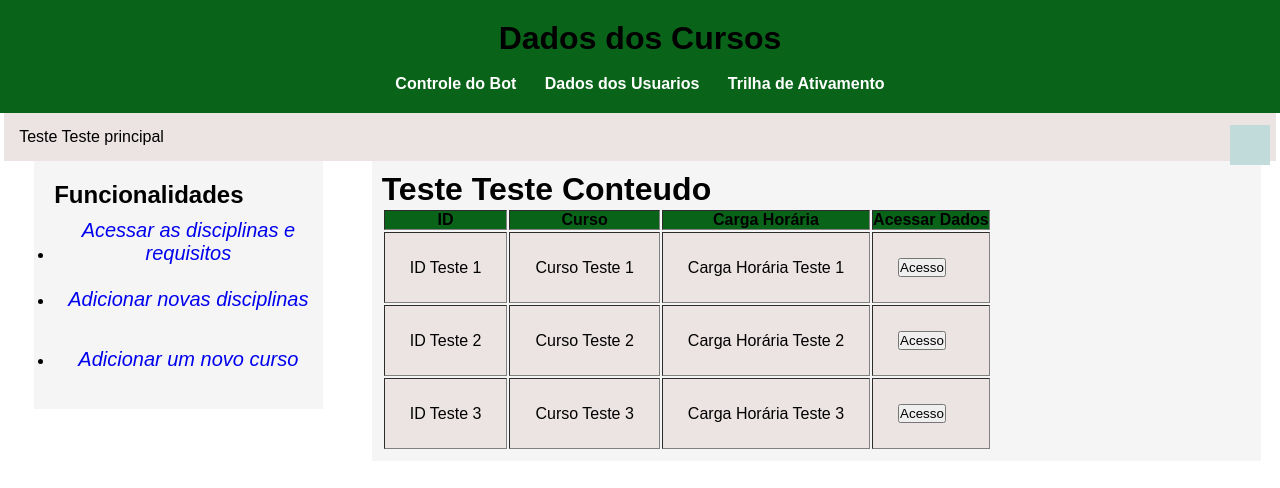
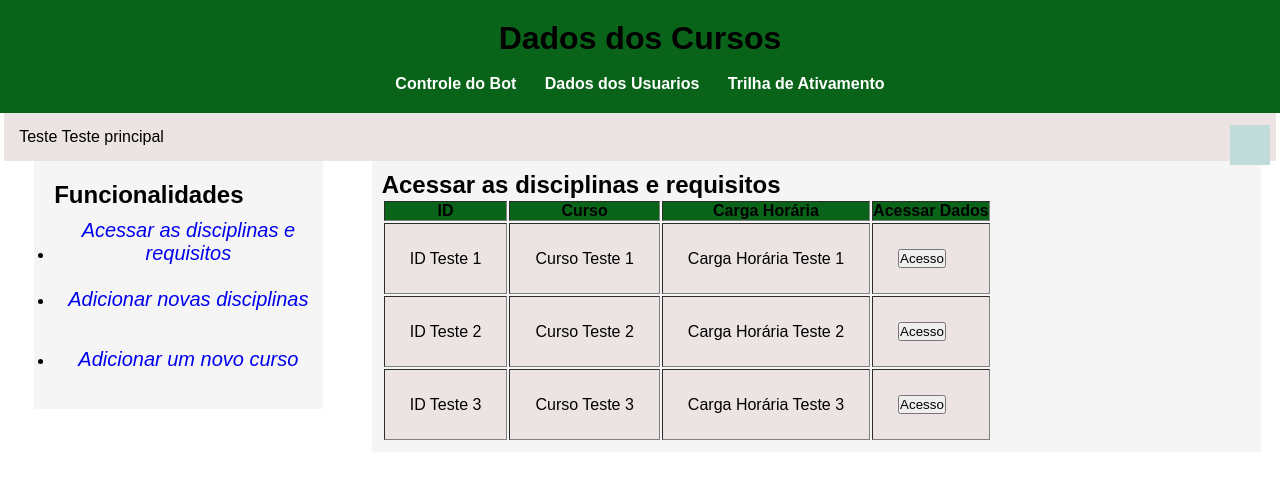
Before and after one commit to JoseWillians/ChatBotAdmin, a plain HTML site: page HTML/dados-dos-cursos.html in a window 1280 px wide. Drawn offline with Linux system fonts and the light colour scheme; files whose address does not match are found by name.

Commit message:
Update dados-dos-cursos.html

```diff
--- a/HTML/dados-dos-cursos.html
+++ b/HTML/dados-dos-cursos.html
@@ -35,7 +35,7 @@
             </ul>
         </div>
         <div class="conteudo-principal">
-            <h1>Teste Teste Conteudo</h1>
+            <h2>Acessar as disciplinas e requisitos</h2>
                 <table id="dados" border="1">
                     <thead>
                         <th>ID</th>
```
